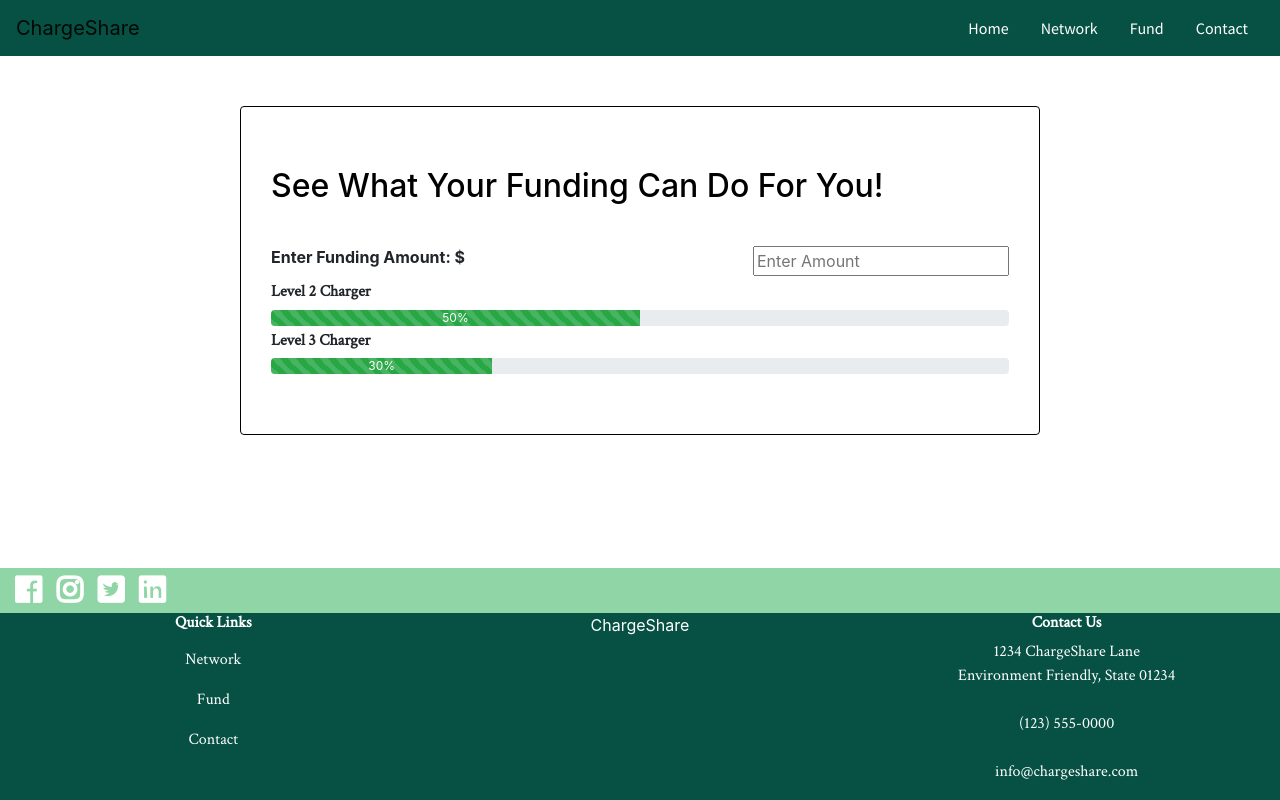
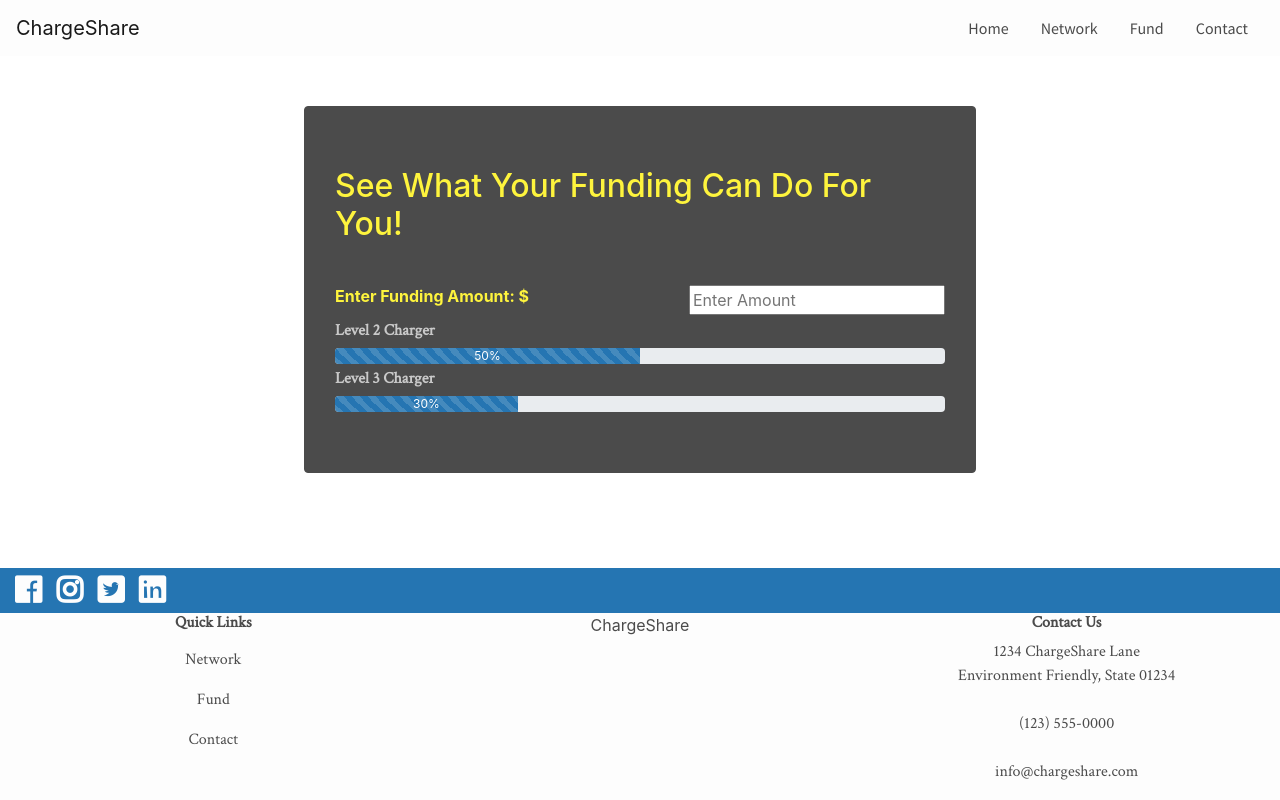
Before and after one commit to grantposell/chargeshare_demo, a website: page invest.html in a window 1280 px wide. Drawn offline with nearby package versions, Linux system fonts and the light colour scheme; a web font is replaced by a local one.

Commit message:
updated branding

```diff
--- a/assets/css/style.css
+++ b/assets/css/style.css
@@ -3,7 +3,7 @@ body {
 }
 
 .bg-light {
-    background-color: #065143 !important;
+    background-color: #FDFDFD!important;
 }
 
 .nav-item {
@@ -11,16 +11,16 @@ body {
 }
 
 .nav-link {
-    color: #ffffff;
+    color: #4B4B4B
 }
 
 .nav-link:hover {
-    color: #8FD5A6;
+    color: #FEF43D;
 }
 
 .section-one {
-    background-image: url("../images/background.png");
-    height: 300px;
+    background-image: url("../images/nissan.jpg");
+    height: 549px;
     background-repeat: no-repeat;
     /* background-repeat: no-repeat; */
 }
@@ -31,12 +31,18 @@ body {
 
 h1 {
     color: white;
+    font-family: 'Noto Serif', serif;
+    font-size: 85px;
+    color: #4B4B4B;
+    text-shadow: -1px 0 #C9C9C9, 0 1px #C9C9C9, 1px 0 #C9C9C9, 0 -1px #C9C9C9;
 }
+
 
 p,
 ul,
 h6 {
     font-family: 'Crimson Text', serif;
+    color: #4B4B4B;
 }
 
 ul {
@@ -81,42 +87,48 @@ h6 {
 
 .card {
     margin-bottom: 10px;
+    width: 22rem!important;
+    color: #4B4B4B;
+    width: 800px;
+    margin: 50px auto 0;
+    padding: 60px 30px;
+    border: 1px solid #4B4B4B;
 }
 
-.justify-content-center {
-    margin-right: 45px;
+.calculator-card {
+    width: 42em!important;
+    background-color: #4B4B4B;
+    color: #FEF43D;
 }
 
+.card-title {
+    color: #2575B2;
+}
 
 .social {
-    background-color: #8FD5A6;
-    color: #ffffff;
+    background-color: #2575B2;
+    color: #FDFDFD;
     font-weight: bold;
     margin-top: 10px;
 }
 
-i {
+.social i {
     margin-left: 15px;
 }
 
 
 .footer {
-    color: #ffffff;
-    background-color: #065143;
+    color: #4B4B4B;
+    background-color: #FDFDFD;
     align-content: center;
     text-align: center;
 }
 
-.card {
-    width: 800px;
-    margin: 50px auto 0;
-    padding: 60px 30px;
-    border: 1px solid #000;
-}
 
 .wrapper__title {
     text-transform: capitalize;
     margin: 0 0 40px;
+    color: #FEF43D;
 }
 
 .calculator__row {
@@ -149,13 +161,25 @@ i {
 }
 
 h2 {
-    color:black;
+    color: black;
 }
 
 .L2_charger {
     padding-top: 5px;
 }
 
+.l2_title {
+    color: #C9C9C9;
+}
+
 .L3_charger {
     padding-top: 5px;
 }
+
+.l3_title {
+    color: #C9C9C9;
+}
+
+.bg-success {
+    background-color: #2575B2!important;
+}
--- a/invest.html
+++ b/invest.html
@@ -53,7 +53,7 @@
         </ul>
     </nav>
 
-    <div class="card">
+    <div class="card calculator-card">
         <h2 class="wrapper__title">See what your funding can do for you!</h1>
             <form class="calculator">
                 <div class="calculator__row">
```
Also changed, not shown: assets/images/nissan.jpg (added), 1 other file.
